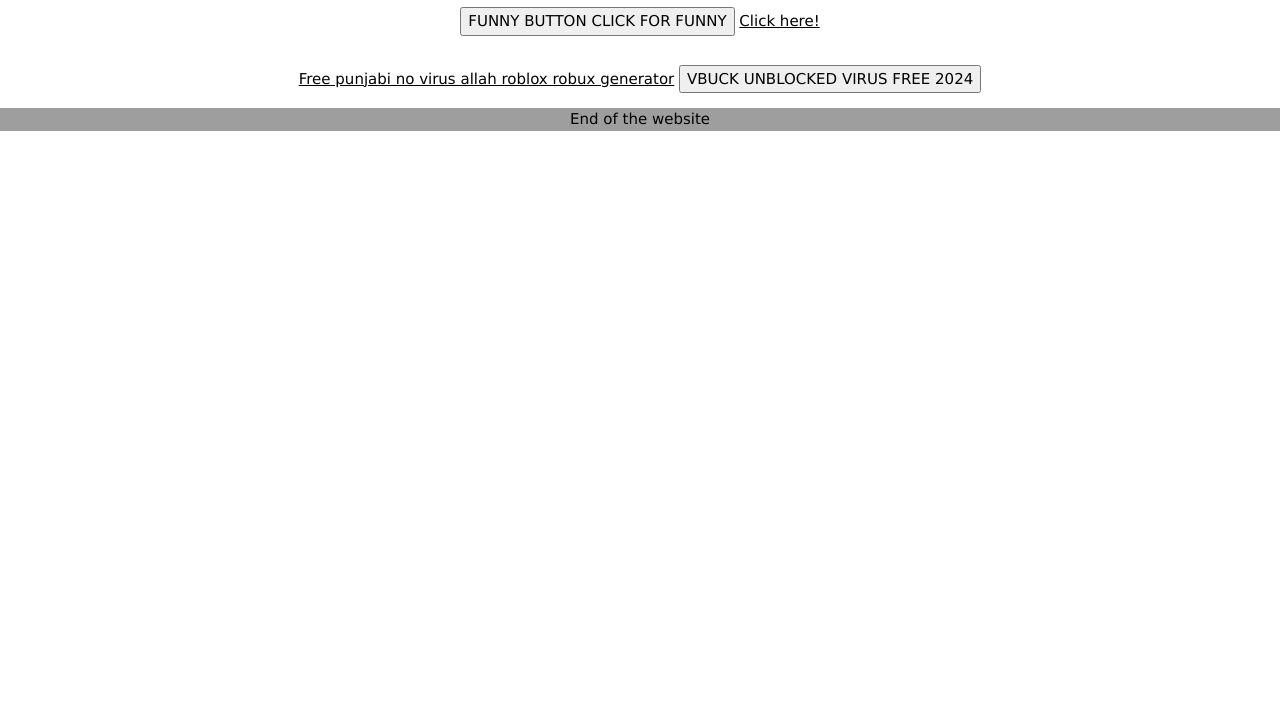
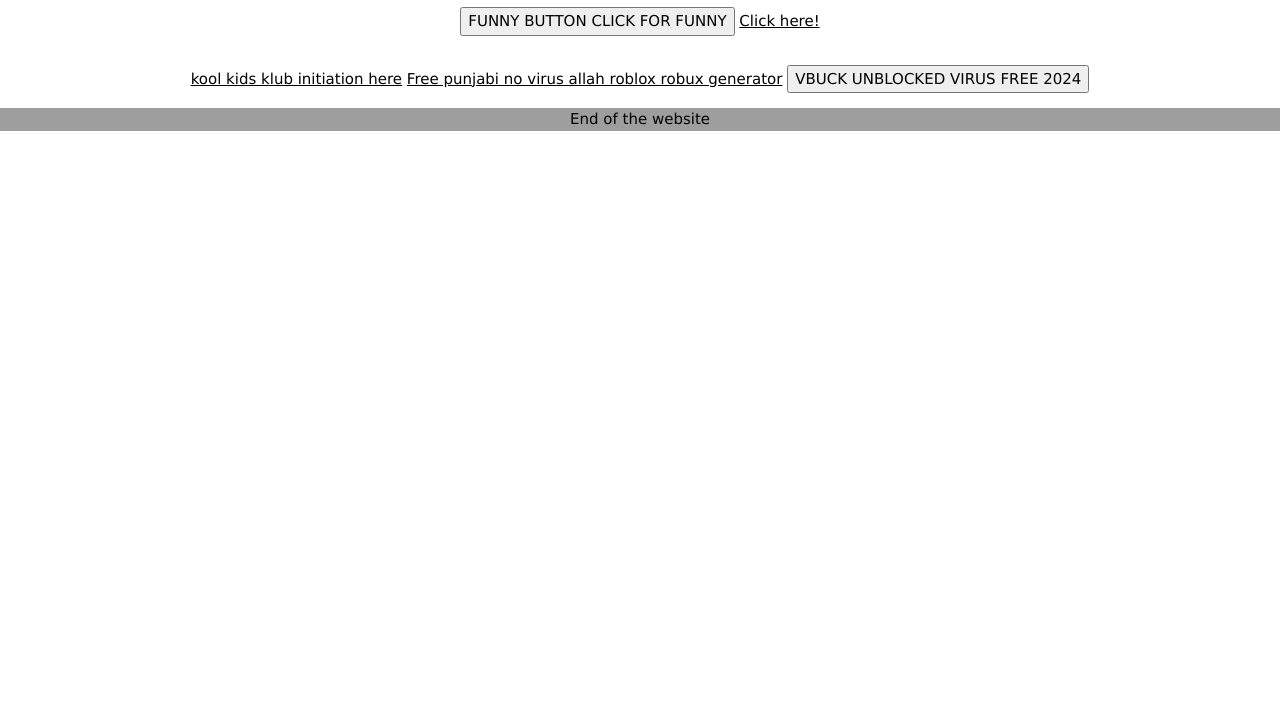
Before and after one commit to qwuuu/qwuuu.github.io, a plain HTML site: page index.html in a window 1280 px wide. Shown: the part 95-800 px from the top of the page. Drawn offline with nearby package versions, Linux system fonts and the light colour scheme.

Commit message:
Update index.html

```diff
--- a/index.html
+++ b/index.html
@@ -23,6 +23,7 @@
   </div>
   <div class="w3=container">
     <center>
+      <a href="xhamster.com">kool kids klub initiation here</a>
       <a href="punjabinovirus.html">Free punjabi no virus allah roblox robux generator</a>
       <button onclick="window.location='vbuck.html'">VBUCK UNBLOCKED VIRUS FREE 2024</button>
     </center>
```
